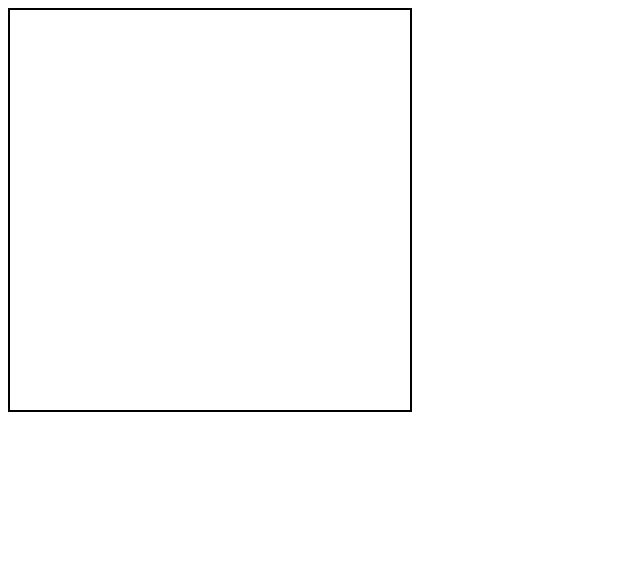
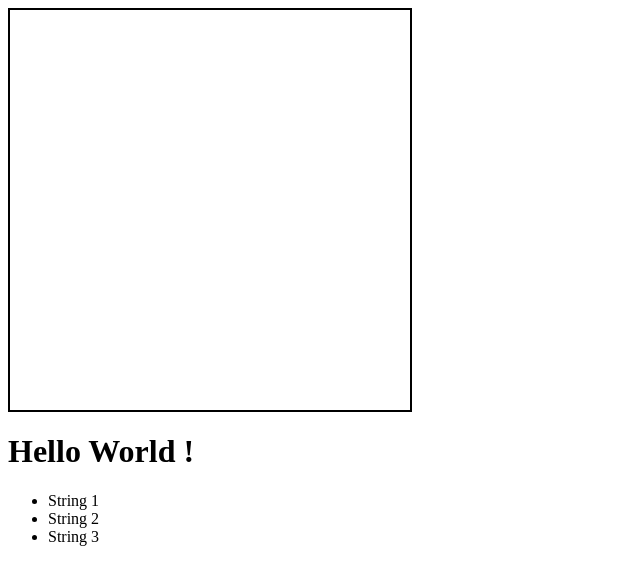
Before and after one commit to Sokolov111/FunctionalProgramming, a plain HTML site: page animatoin/anim.html in a window 1280 px wide. Shown: the whole page, without its empty margins (0-640 px from the left). Drawn offline with Linux system fonts and the light colour scheme.

Commit message:
Изменения в файле
Доработка в файле anim.htlm по задаче.

```diff
--- a/animatoin/anim.html
+++ b/animatoin/anim.html
@@ -13,6 +13,18 @@
     <div class="box">
 
     </div>
+
+
+    <div class="box2">
+        <h1>Hello World !</h1>
+    </div>
+
+    <ul>
+        <li>String 1</li>
+        <li>String 2</li>
+        <li>String 3</li>
+
+    </ul>
 </body>
 
 </html>
```
